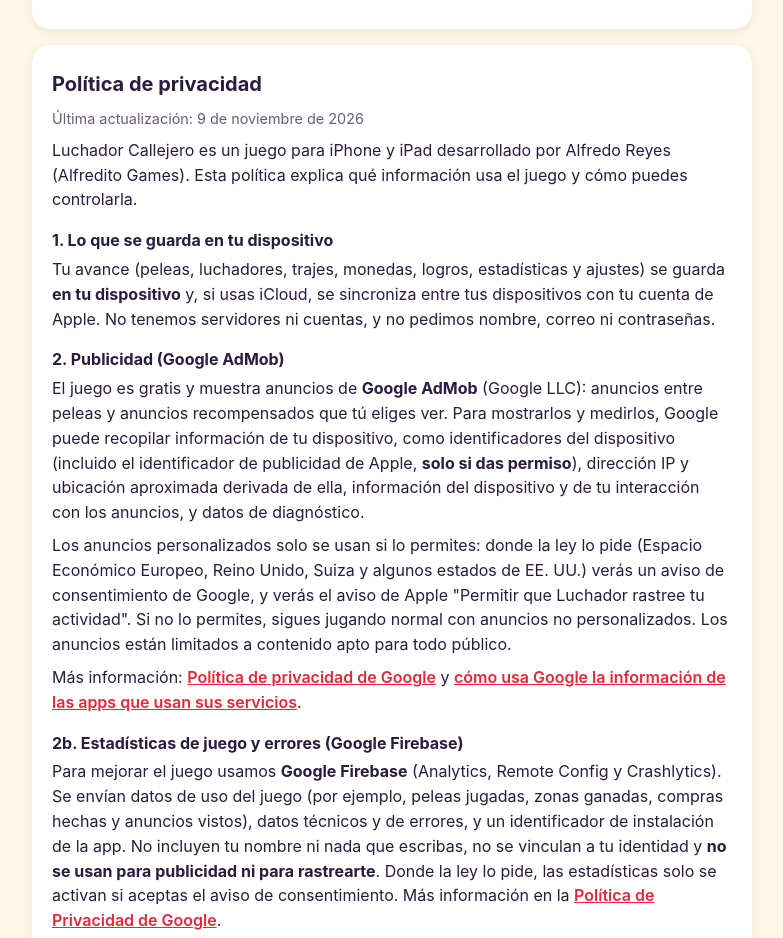
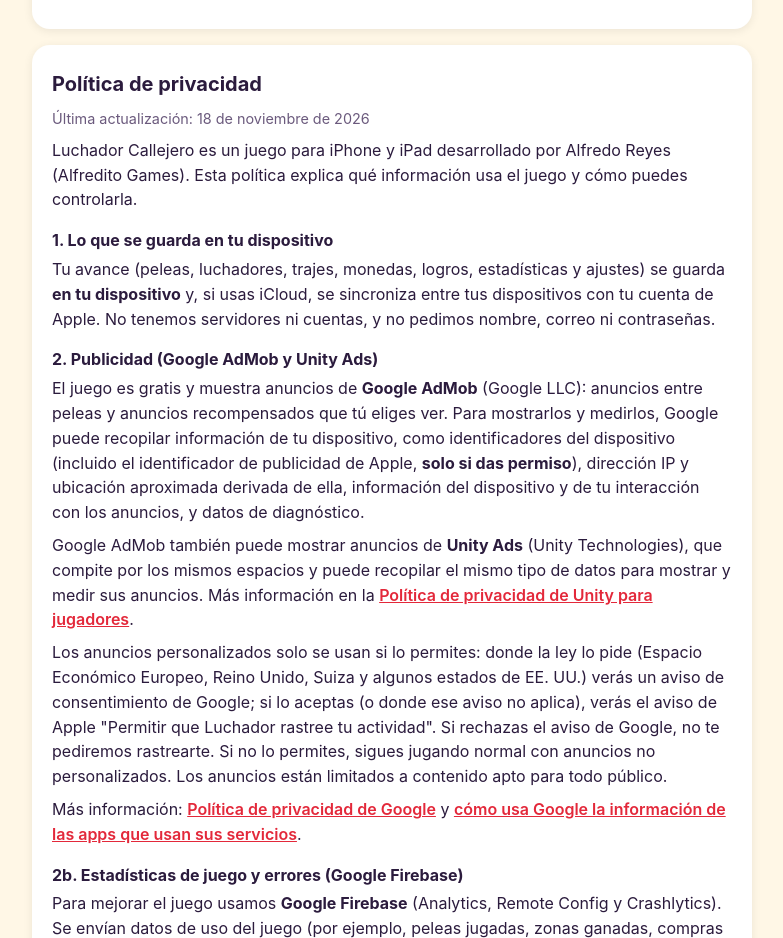
Before and after one commit to Pire1809/Pire1809.github.io, a plain HTML site: page luchador/index.html in a window 1280 px wide. Shown: the part 708-1646 px from the top of the page, without its empty margins (248-1031 px from the left). Drawn offline with Linux system fonts and the light colour scheme.

Commit message:
Luchador privacy policy: Unity Ads through AdMob mediation; ATT only after consent
Co-Authored-By: Claude Opus 5.5 <noreply@anthropic.com>

```diff
--- a/luchador/index.html
+++ b/luchador/index.html
@@ -57,13 +57,14 @@
 
   <section id="privacidad" lang="es">
     <h2>Política de privacidad</h2>
-    <p class="muted">Última actualización: 9 de noviembre de 2026</p>
+    <p class="muted">Última actualización: 18 de noviembre de 2026</p>
     <p>Luchador Callejero es un juego para iPhone y iPad desarrollado por Alfredo Reyes (Alfredito Games). Esta política explica qué información usa el juego y cómo puedes controlarla.</p>
     <h3>1. Lo que se guarda en tu dispositivo</h3>
     <p>Tu avance (peleas, luchadores, trajes, monedas, logros, estadísticas y ajustes) se guarda <strong>en tu dispositivo</strong> y, si usas iCloud, se sincroniza entre tus dispositivos con tu cuenta de Apple. No tenemos servidores ni cuentas, y no pedimos nombre, correo ni contraseñas.</p>
-    <h3>2. Publicidad (Google AdMob)</h3>
+    <h3>2. Publicidad (Google AdMob y Unity Ads)</h3>
     <p>El juego es gratis y muestra anuncios de <strong>Google AdMob</strong> (Google LLC): anuncios entre peleas y anuncios recompensados que tú eliges ver. Para mostrarlos y medirlos, Google puede recopilar información de tu dispositivo, como identificadores del dispositivo (incluido el identificador de publicidad de Apple, <strong>solo si das permiso</strong>), dirección IP y ubicación aproximada derivada de ella, información del dispositivo y de tu interacción con los anuncios, y datos de diagnóstico.</p>
-    <p>Los anuncios personalizados solo se usan si lo permites: donde la ley lo pide (Espacio Económico Europeo, Reino Unido, Suiza y algunos estados de EE. UU.) verás un aviso de consentimiento de Google, y verás el aviso de Apple "Permitir que Luchador rastree tu actividad". Si no lo permites, sigues jugando normal con anuncios no personalizados. Los anuncios están limitados a contenido apto para todo público.</p>
+    <p>Google AdMob también puede mostrar anuncios de <strong>Unity Ads</strong> (Unity Technologies), que compite por los mismos espacios y puede recopilar el mismo tipo de datos para mostrar y medir sus anuncios. Más información en la <a href="https://unity.com/legal/game-player-and-app-user-privacy-policy">Política de privacidad de Unity para jugadores</a>.</p>
+    <p>Los anuncios personalizados solo se usan si lo permites: donde la ley lo pide (Espacio Económico Europeo, Reino Unido, Suiza y algunos estados de EE. UU.) verás un aviso de consentimiento de Google; si lo aceptas (o donde ese aviso no aplica), verás el aviso de Apple "Permitir que Luchador rastree tu actividad". Si rechazas el aviso de Google, no te pediremos rastrearte. Si no lo permites, sigues jugando normal con anuncios no personalizados. Los anuncios están limitados a contenido apto para todo público.</p>
     <p>Más información: <a href="https://policies.google.com/privacy">Política de privacidad de Google</a> y <a href="https://policies.google.com/technologies/partner-sites">cómo usa Google la información de las apps que usan sus servicios</a>.</p>
     <h3>2b. Estadísticas de juego y errores (Google Firebase)</h3>
     <p>Para mejorar el juego usamos <strong>Google Firebase</strong> (Analytics, Remote Config y Crashlytics). Se envían datos de uso del juego (por ejemplo, peleas jugadas, zonas ganadas, compras hechas y anuncios vistos), datos técnicos y de errores, y un identificador de instalación de la app. No incluyen tu nombre ni nada que escribas, no se vinculan a tu identidad y <strong>no se usan para publicidad ni para rastrearte</strong>. Donde la ley lo pide, las estadísticas solo se activan si aceptas el aviso de consentimiento. Más información en la <a href="https://policies.google.com/privacy">Política de Privacidad de Google</a>.</p>
@@ -102,13 +103,14 @@
 
   <section id="privacy" lang="en">
     <h2>Privacy Policy</h2>
-    <p class="muted">Last updated: November 9, 2026</p>
+    <p class="muted">Last updated: November 18, 2026</p>
     <p>Street Luchador (Luchador Callejero) is an iPhone and iPad game developed by Alfredo Reyes (Alfredito Games). This policy explains what information the game uses and how you can control it.</p>
     <h3>1. What is stored on your device</h3>
     <p>Your progress (fights, fighters, costumes, coins, achievements, statistics and settings) is stored <strong>on your device</strong> and, if you use iCloud, synced between your devices with your Apple account. We have no servers or accounts, and we don't ask for your name, email or passwords.</p>
-    <h3>2. Advertising (Google AdMob)</h3>
+    <h3>2. Advertising (Google AdMob and Unity Ads)</h3>
     <p>The game is free and shows ads from <strong>Google AdMob</strong> (Google LLC): ads between fights and rewarded ads you choose to watch. To serve and measure ads, Google may collect information from your device, such as device identifiers (including Apple's advertising identifier, <strong>only if you give permission</strong>), IP address and approximate location derived from it, information about the device and your interactions with ads, and diagnostic data.</p>
-    <p>Personalized ads are used only if you allow them: where the law requires it (European Economic Area, UK, Switzerland and some US states) you'll see a Google consent message, and you'll see Apple's "Allow Luchador to track your activity" prompt. If you don't allow it, you keep playing normally with non-personalized ads. Ads are limited to content suitable for all audiences.</p>
+    <p>Google AdMob may also serve ads from <strong>Unity Ads</strong> (Unity Technologies), which competes for the same ad slots and may collect the same kinds of data to serve and measure its ads. Learn more in <a href="https://unity.com/legal/game-player-and-app-user-privacy-policy">Unity's privacy policy for players</a>.</p>
+    <p>Personalized ads are used only if you allow them: where the law requires it (European Economic Area, UK, Switzerland and some US states) you'll see a Google consent message; if you accept it (or where it doesn't apply), you'll see Apple's "Allow Luchador to track your activity" prompt. If you decline Google's message, we won't ask to track you. If you don't allow it, you keep playing normally with non-personalized ads. Ads are limited to content suitable for all audiences.</p>
     <p>Learn more: <a href="https://policies.google.com/privacy">Google Privacy Policy</a> and <a href="https://policies.google.com/technologies/partner-sites">how Google uses information from apps that use its services</a>.</p>
     <h3>2b. Gameplay statistics and crash reports (Google Firebase)</h3>
     <p>To improve the game we use <strong>Google Firebase</strong> (Analytics, Remote Config and Crashlytics). It receives gameplay usage data (for example fights played, areas won, purchases made and ads watched), technical and crash data, and an app installation identifier. It never includes your name or anything you type, is not linked to your identity and is <strong>not used for advertising or tracking</strong>. Where the law requires it, statistics only turn on if you accept the consent message. Learn more in <a href="https://policies.google.com/privacy">Google's Privacy Policy</a>.</p>
@@ -134,9 +136,9 @@
 
   <section id="privacidade" lang="pt-BR">
     <h2>Política de privacidade (Português)</h2>
-    <p class="muted">Última atualização: 9 de novembro de 2026</p>
+    <p class="muted">Última atualização: 18 de novembro de 2026</p>
     <p>Luchador Callejero é um jogo para iPhone e iPad desenvolvido por Alfredo Reyes (Alfredito Games). Seu progresso fica salvo <strong>no seu dispositivo</strong> (e sincronizado pelo iCloud, se você usar); não temos servidores nem contas.</p>
-    <p>O jogo é gratuito e mostra anúncios do <strong>Google AdMob</strong> (entre lutas e anúncios recompensados opcionais). O Google pode coletar identificadores do dispositivo (o identificador de publicidade da Apple <strong>só com sua permissão</strong>), endereço IP e localização aproximada, interações com anúncios e dados de diagnóstico. Anúncios personalizados só são usados se você permitir. Saiba mais na <a href="https://policies.google.com/privacy">Política de Privacidade do Google</a>.</p>
+    <p>O jogo é gratuito e mostra anúncios do <strong>Google AdMob</strong> e, por meio dele, do <strong>Unity Ads</strong> (entre lutas e anúncios recompensados opcionais). O Google e a Unity podem coletar identificadores do dispositivo (o identificador de publicidade da Apple <strong>só com sua permissão</strong>), endereço IP e localização aproximada, interações com anúncios e dados de diagnóstico. Anúncios personalizados só são usados se você permitir. Saiba mais na <a href="https://policies.google.com/privacy">Política de Privacidade do Google</a>.</p>
     <p>Para melhorar o jogo usamos o <strong>Google Firebase</strong> (Analytics, Remote Config e Crashlytics): dados de uso do jogo, dados técnicos e de erros e um identificador de instalação. Não incluem seu nome, não são vinculados à sua identidade e <strong>não são usados para publicidade nem rastreamento</strong>. Onde a lei exige, as estatísticas só são ativadas se você aceitar o aviso de consentimento.</p>
     <p>As compras são processadas pela Apple; não recebemos seus dados de pagamento. O Passe de Campeão remove os anúncios entre lutas. O jogo não é direcionado a menores de 13 anos. Contato: <a href="mailto:alfreditogames2025@gmail.com">alfreditogames2025@gmail.com</a></p>
   </section>
```
